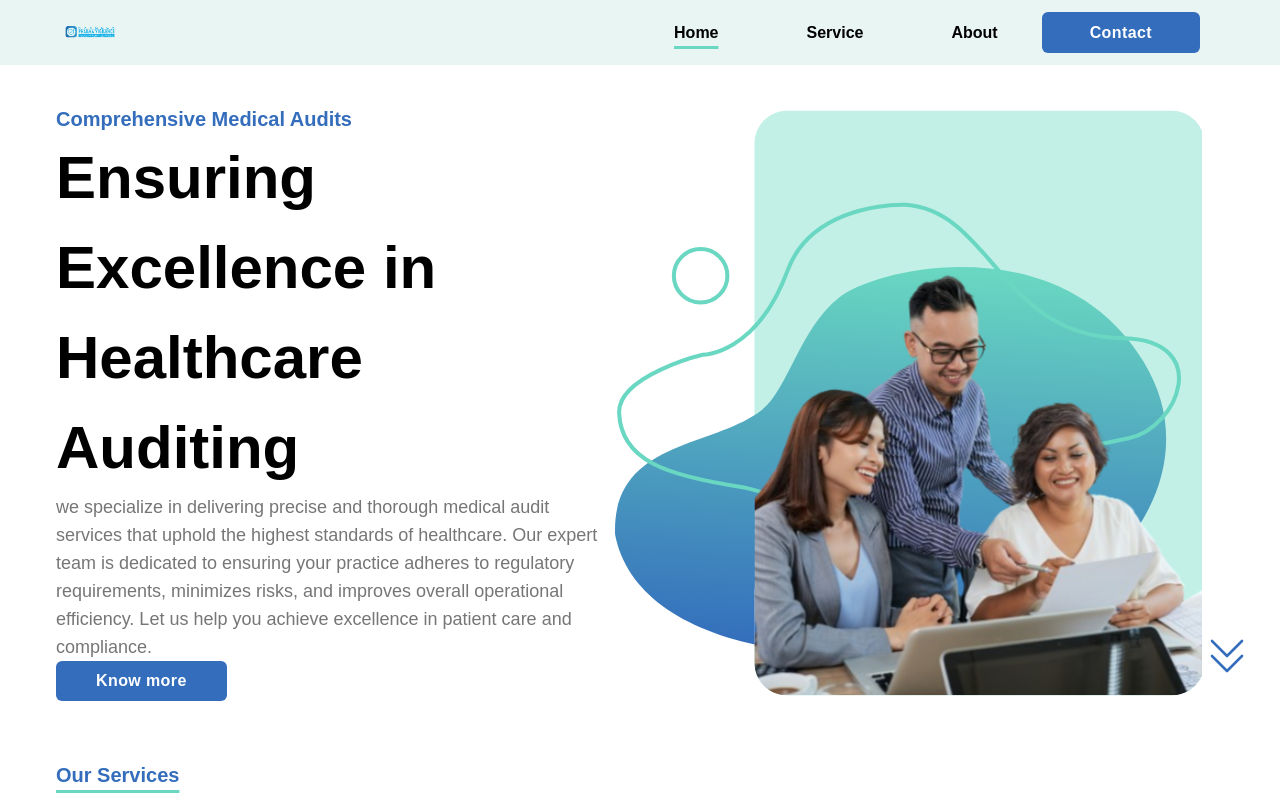
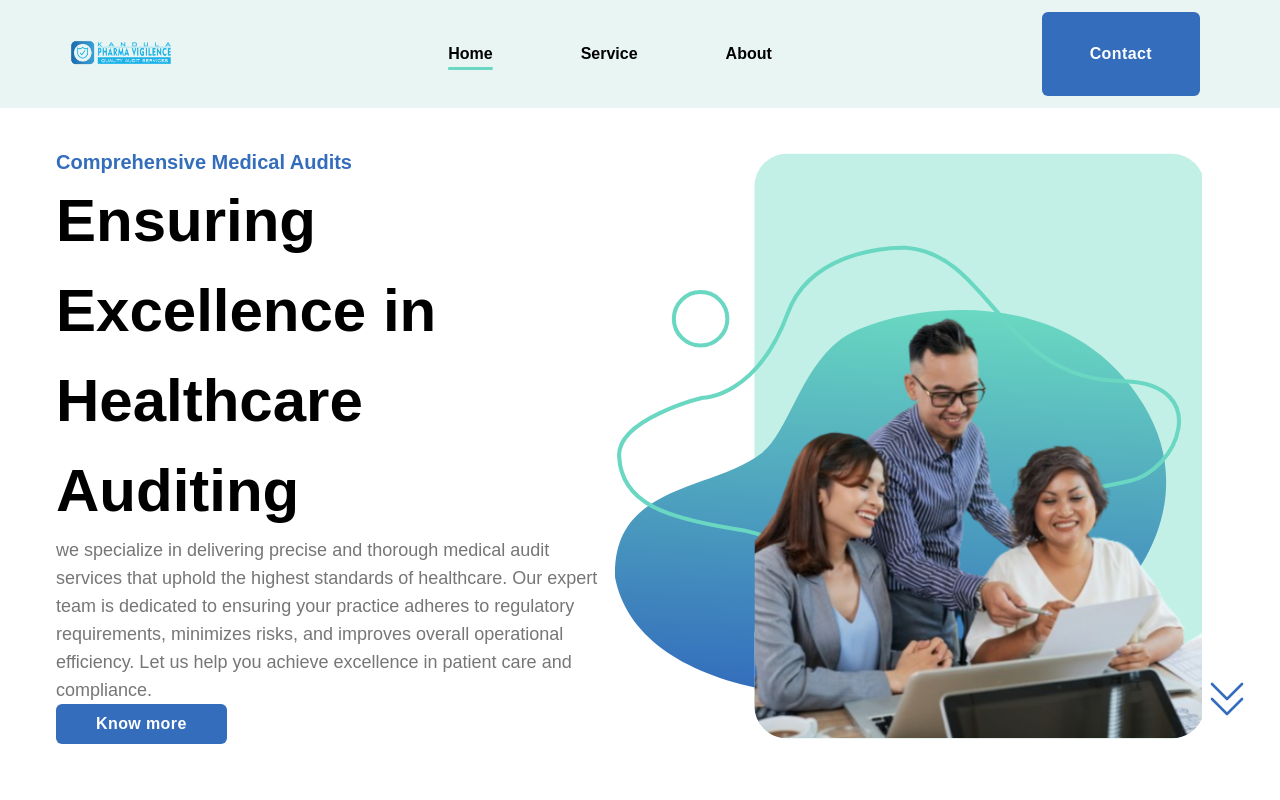
Before and after one commit to inturi99/biovigilent, a React (Create React App) app: page /home in a window 1280 px wide. Shown: the top 800 px of the page. Built offline with nearby package versions, Linux system fonts and the light colour scheme.

Commit message:
update logo

```diff
--- a/src/components/navbar/navbar.tsx
+++ b/src/components/navbar/navbar.tsx
@@ -24,9 +24,7 @@ export default function NavbarComponent() {
 
   return (
     <header className="flex justify-between bg-[#E8F5F3] p-3 px-12 relative">
-      <a href='/home'>
-        <img width="10%" height="10%" className="ml-3" src="/KPV-LOGO.png" alt="logo" />
-      </a>
+      <img width="10%" height="10%" className="ml-3" src="/KPV-LOGO.png" alt="logo" />
       <ul className="flex justify-around items-center [&>*]:mx-11 font-poppins font-semibold">
         {navItems.map(item => {
           return (
```
